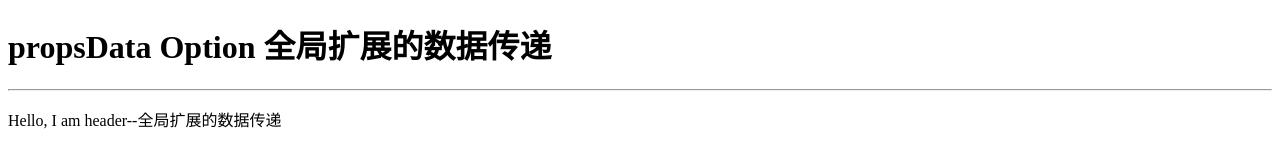
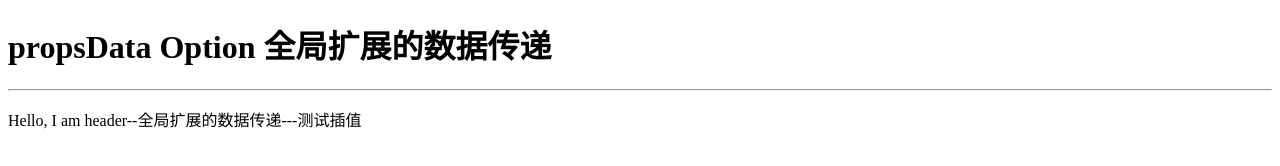
Before and after one commit to chencheng365/vue, a plain HTML site: page example/propsdata.html in a window 1280 px wide. Drawn offline with Linux system fonts and the light colour scheme.

Commit message:
propsData Option 全局扩展的数据传递

```diff
--- a/example/propsdata.html
+++ b/example/propsdata.html
@@ -28,14 +28,14 @@
   */
 
   var _header = Vue.extend({
-    template:`<p>{{message}}--{{parameter}}</p>`,
+    template:`<p>{{message}}--{{parameter}}---{{test}}</p>`,
     data:function(){
       return {
         message:'Hello, I am header'
       }
     },
-    props:['parameter']
+    props:['parameter','test']
   })
-  new _header({propsData:{parameter:'全局扩展的数据传递'}}).$mount('header');
+  new _header({propsData:{parameter:'全局扩展的数据传递',test:'测试插值'}}).$mount('header');
 </script>
 </html>
```
